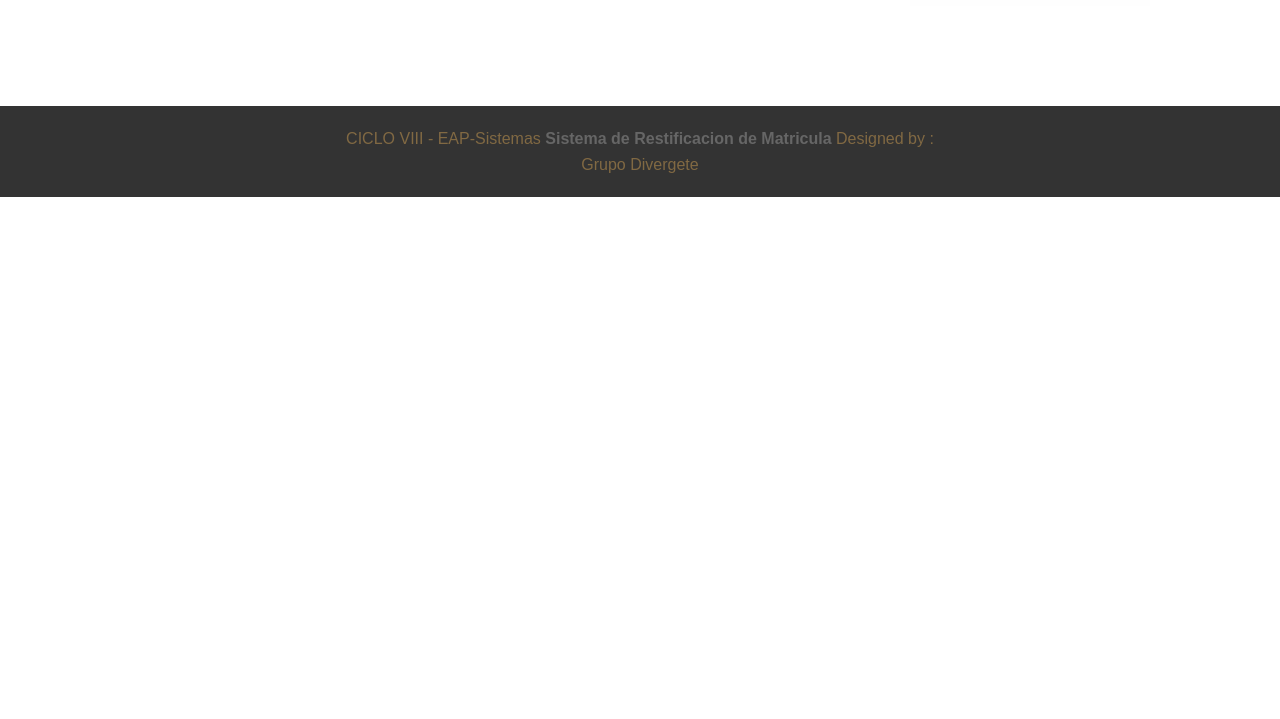
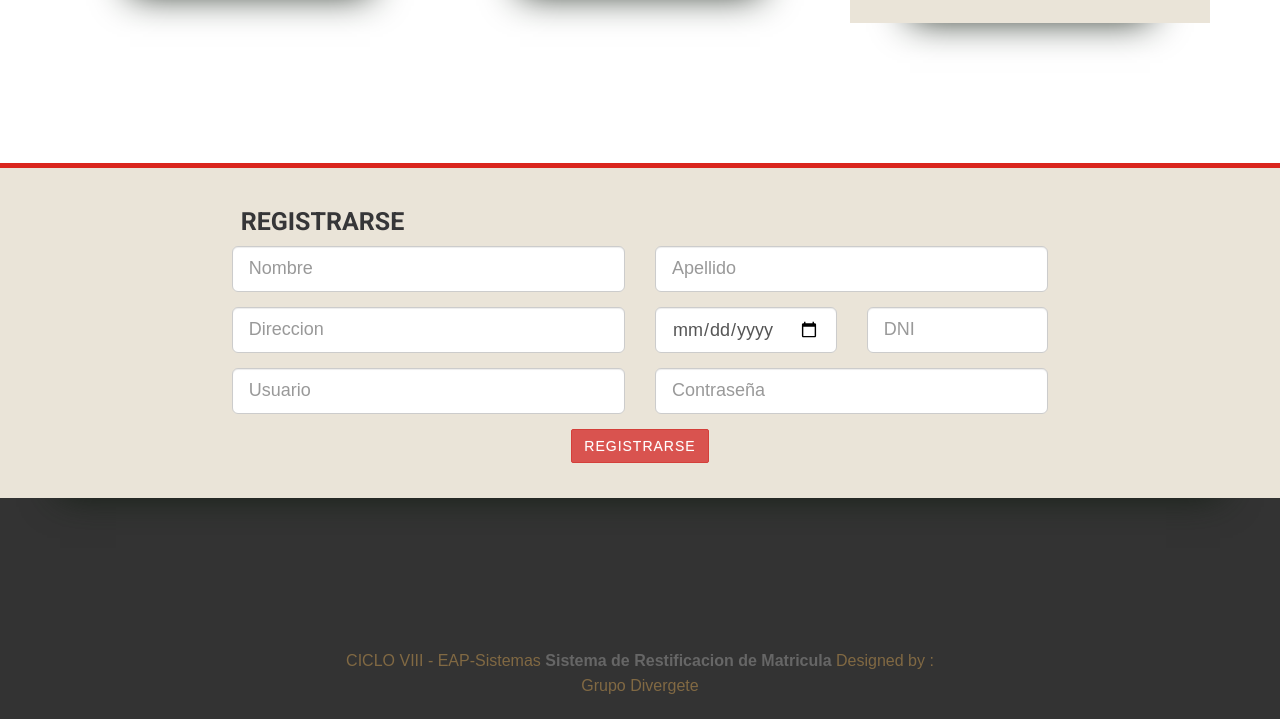
Before and after one commit to Esparses/Sistema-Rectificacion, a plain HTML site: page index.html in a window 1280 px wide. Shown: the part 1042-1761 px from the top of the page. Before the commit the page ends 1239 px from the top, so only its background shows below. Drawn offline with Linux system fonts and the light colour scheme; a web font is replaced by a local one.

Commit message:
Se agrego el menu de registro de usuario en la pantalla principal

```diff
--- a/css/style-begin.css
+++ b/css/style-begin.css
@@ -71,7 +71,7 @@ a:focus {color: #DA251D;text-decoration: none;}
 header {margin-top:0px;width: 100%;background: #333;}
 
 /* Carousel Styles */
-.carousel-inner img {width: 100%;max-height: 690px;}
+.carousel-inner img {width: 100%;max-height: 680px;}
 
 .carousel-control {width: 0;}
 .carousel-control.left,
--- a/index.html
+++ b/index.html
@@ -1,8 +1,9 @@
 <!DOCTYPE html>
 <html lang="en">
+
 <head>
     <meta name="viewport" content="width=device-width, initial-scale=1" />
-	<title>Red Restaurant</title>
+    <title>Sistema de Rectificacion de Matricula</title>
 
 
     <!-- Bootstrap Core CSS -->
@@ -27,6 +28,7 @@
         <script src="js/respond.min.js"></script>
     <![endif]-->
 </head>
+
 <body>
 
     <!-- /////////////////////////////////////////Navigation -->
@@ -42,52 +44,49 @@
             <!-- Wrapper for slides -->
             <div class="carousel-inner">
                 <div class="item active">
-			    	<img src="images/1.jpg" alt="First slide">
+                    <img src="images/FISI.jpg" alt="First slide">
                     <!-- Static Header -->
                     <div class="header-text ">
                         <div class="col-xs-12 text-center">
                             <h2>Rectificacion de Matricula</h2>
-                            <br>
-                            <h3 class="hidden-xs">Facultad de Ingenieria de Sistemas e Informtica</h3>
-                            <br>
+                            <br><br>
                             <div class="hidden-xs">
                                 <a class="btn btn-1 btn-sm" href="#page-content">Iniciar Sesion</a>
-                                <a class="btn btn-1 btn-sm" href="#page-content">Registrare</a>
+                                <a class="btn btn-1 btn-sm" href="#registrarse">Registrare</a>
                             </div>
                         </div>
-                    </div><!-- /header-text -->
+                    </div>
+                    <!-- /header-text -->
                 </div>
                 <div class="item">
-			    	<img src="images/1.jpg" alt="Second slide">
+                    <img src="images/FISI.jpg" alt="Second slide">
                     <!-- Static Header -->
                     <div class="header-text ">
                         <div class="col-xs-12 text-center">
                             <h2>Rectificacion de Matricula</h2>
-                            <br>
-                            <h3 class="hidden-xs">Facultad de Ingenieria de Sistemas e Informtica</h3>
-                            <br>
+                            <br><br>
                             <div class="hidden-xs">
                                 <a class="btn btn-1 btn-sm" href="#page-content">Iniciar Sesion</a>
-                                <a class="btn btn-1 btn-sm" href="#page-content">Registrare</a>
+                                <a class="btn btn-1 btn-sm" href="#registrarse">Registrare</a>
                             </div>
                         </div>
-                    </div><!-- /header-text -->
+                    </div>
+                    <!-- /header-text -->
                 </div>
                 <div class="item">
-			    	<img src="images/1.jpg" alt="Third slide">
+                    <img src="images/FISI.jpg" alt="Third slide">
                     <!-- Static Header -->
                     <div class="header-text ">
                         <div class="col-xs-12 text-center">
                             <h2>Rectificacion de Matricula</h2>
-                            <br>
-                            <h3 class="hidden-xs">Facultad de Ingenieria de Sistemas e Informtica</h3>
-                            <br>
+                            <br><br>
                             <div class="hidden-xs">
                                 <a class="btn btn-1 btn-sm" href="#page-content">Iniciar Sesion</a>
-                                <a class="btn btn-1 btn-sm" href="#page-content">Registrare</a>
+                                <a class="btn btn-1 btn-sm" href="#registrarse">Registrare</a>
                             </div>
                         </div>
-                    </div><!-- /header-text -->
+                    </div>
+                    <!-- /header-text -->
                 </div>
             </div>
     </header>
@@ -96,7 +95,9 @@
 
     <!-- ////////////////////////////////////////////////////////////////////////////////////// -->
     <div id="page-content" class="index-page">
-
+<br class="hiddem-xs">
+<br class="hiddem-xs">
+<br class="hiddem-xs">
         <!-- ////////////Content Box 01 -->
         <section class="box-content box-1">
             <div class="container">
@@ -106,7 +107,7 @@
                             <a href="#"><img src="images/icon1.png" title="icon-name"></a>
                             <h3>Director Academico</h3>
                             <p>Visualizar, aprovar o rechazar las solicitudes de rectificacion realizado por los alumnos</p>
-							<a  class="btn btn-2 btn-sm" data-backdrop="static" data-keyboard="false" href="#modalInicioProfesor" data-toggle="modal">Iniciar Sesion</a>
+                            <a class="btn btn-2 btn-sm" data-backdrop="static" data-keyboard="false" href="#modalInicioProfesor" data-toggle="modal">Iniciar Sesion</a>
                         </div>
                     </div>
                     <div class="col-sm-4 ">
@@ -114,7 +115,7 @@
                             <a href="#"><img src="images/icon3.png" title="icon-name"></a>
                             <h3>Estudiante Pre-grado</h3>
                             <p>Generar solicitudes de rectificacion y hacer seguimiento del estado de la solicitud </p>
-							<a  class="btn btn-2 btn-sm" data-backdrop="static" data-keyboard="false" href="#modalInicioAlumno" data-toggle="modal">Iniciar Sesion</a>
+                            <a class="btn btn-2 btn-sm" data-backdrop="static" data-keyboard="false" href="#modalInicioAlumno" data-toggle="modal">Iniciar Sesion</a>
                         </div>
                     </div>
                     <div class="col-sm-4 ">
@@ -122,13 +123,17 @@
                             <a href="#"><img src="images/icon2.png" title="icon-name"></a>
                             <h3>Unidad de Matricula</h3>
                             <p>Visualizar las solicitudes aprovadas por el director de escuela, para actualizar en el SUM </p>
-							<a  class="btn btn-2 btn-sm" data-backdrop="static" data-keyboard="false" href="#modalInicioMatricula" data-toggle="modal">Iniciar Sesion</a>
+                            <a class="btn btn-2 btn-sm" data-backdrop="static" data-keyboard="false" href="#modalInicioMatricula" data-toggle="modal">Iniciar Sesion</a>
                         </div>
                     </div>
                 </div>
             </div>
         </section>
+
+    <!-- ////////////Content Box 05 -->
+
 </div>
+
     <!-- Footer -->
 
     <!-- ////////////////////////////////////////////////////////////////////////////////////////////// -->
@@ -142,8 +147,8 @@
                     <div class="login-page1">
                         <div class="form">
                             <form class="login-form">
-									      <input type="text" placeholder="usuario"/>
-									      <input type="password" placeholder="contraseña"/>
+                                <input type="text" placeholder="usuario" />
+                                <input type="password" placeholder="contraseña" />
                                 <button type="submit">Ingresar</button>
                             </form>
                         </div>
@@ -164,8 +169,8 @@
                     <div class="login-page1">
                         <div class="form">
                             <form class="login-form" action="vistaAlumno/index.html">
-									      <input type="text" placeholder="usuario"/>
-									      <input type="password" placeholder="contraseña"/>
+                                <input type="text" placeholder="usuario" />
+                                <input type="password" placeholder="contraseña" />
                                 <button type="submit">Ingresar</button>
                             </form>
                         </div>
@@ -186,8 +191,8 @@
                     <div class="login-page1">
                         <div class="form">
                             <form class="login-form" action="">
-									      <input type="text" placeholder="usuario"/>
-									      <input type="password" placeholder="contraseña"/>
+                                <input type="text" placeholder="usuario" />
+                                <input type="password" placeholder="contraseña" />
                                 <button type="submit">Ingresar</button>
                             </form>
                         </div>
@@ -199,6 +204,75 @@
         </div>
     </div>
     <div class="coppy-right">
+      <section class="box-content box-1" id="registrarse">
+          <div class="service">
+              <div class="row">
+                <div class="col-md-1"></div>
+                  <div class="col-md-4 box-item">
+                      <div class="row">
+                          <h3>Registrarse</h3>
+                      </div>
+                  </div>
+                  <div class="col-md-8 col-md-offset-2">
+                      <form name="form1" method="post" action="">
+                          <div class="row">
+                              <div class="col-md-6">
+                                  <div class="form-group">
+                                      <input type="text" class="form-control input-lg" name="name" id="name" placeholder="Nombre" required="required" />
+                                  </div>
+                              </div>
+                              <div class="col-md-6">
+                                  <div class="form-group">
+                                      <input type="text" class="form-control input-lg" name="app" id="app" placeholder="Apellido" required="required" />
+                                  </div>
+                              </div>
+                          </div>
+                          <div class="row">
+                              <div class="col-md-6">
+                                  <div class="form-group">
+                                      <input type="text" class="form-control input-lg" name="direccion" id="subject" placeholder="Direccion" required="required" />
+                                  </div>
+                              </div>
+                              <div class="col-md-3">
+                                  <div class="form-group">
+                                      <input type="date" class="form-control input-lg" name="date" id="date" placeholder="F. Nacimiento" required="required" />
+                                  </div>
+                              </div>
+                              <div class="col-md-3">
+                                  <div class="form-group">
+                                      <input type="text" class="form-control input-lg" name="DNI" id="time" placeholder="DNI" required="required" />
+                                  </div>
+                              </div>
+                          </div>
+                          <div class="row">
+                              <div class="col-md-6">
+                                  <div class="form-group">
+                                      <input type="text" class="form-control input-lg" name="user" id="user" placeholder="Usuario" required="required" />
+                                  </div>
+                              </div>
+                              <div class="col-md-6">
+                                  <div class="form-group">
+                                      <input type="password" class="form-control input-lg" name="contrasena" id="contrasena" placeholder="Contraseña" required="required" />
+                                  </div>
+                              </div>
+                          </div>
+                          <div class="row">
+                            <div class="form-horizontal" role="form">
+                                <div class="form-group">
+                                    <div class="col-lg-offset-3 col-lg-6">
+                                        <botton href="form_validation.html" type="submit" class="btn btn-danger">Registrarse</bottom>
+                                    </div>
+                                </div>
+                            </div>
+                          </div>
+                      </form>
+                  </div>
+
+
+
+              </div>
+          </div>
+      </section>
         <div class="wrap-footer">
             <div class="clearfix">
                 <div class="col-md-6 col-md-offset-3">
@@ -210,4 +284,5 @@
     <script src="js/jquery.js"></script>
     <script src="js/bootstrap.js"></script>
 </body>
+
 </html>
```
Also changed, not shown: images/1.jpg (deleted). Lines whose indentation alone changed are shown as unchanged.
